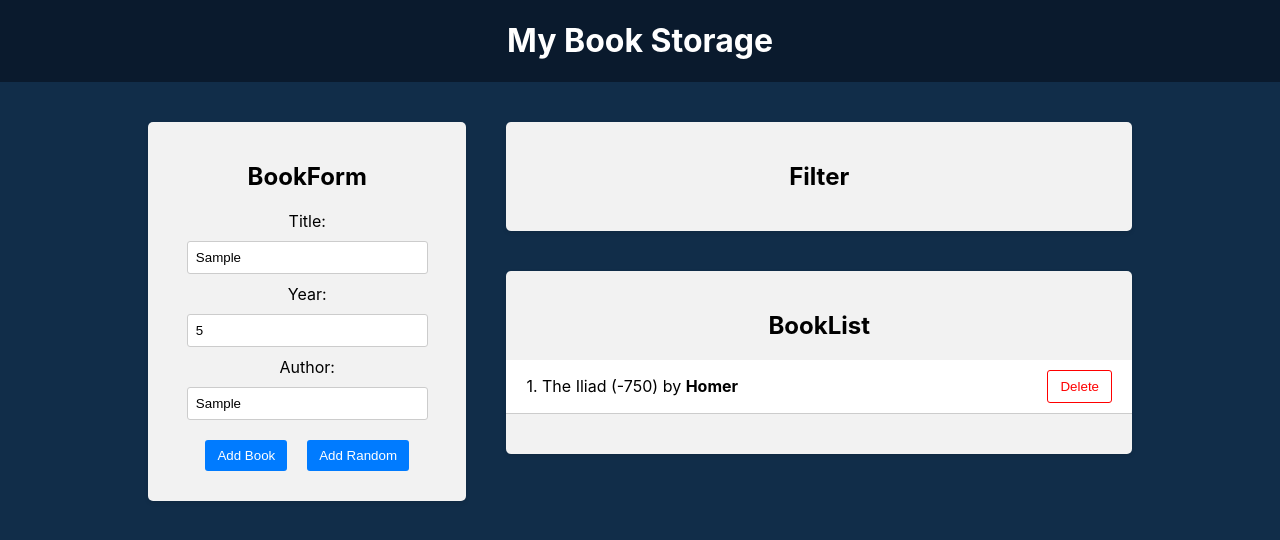
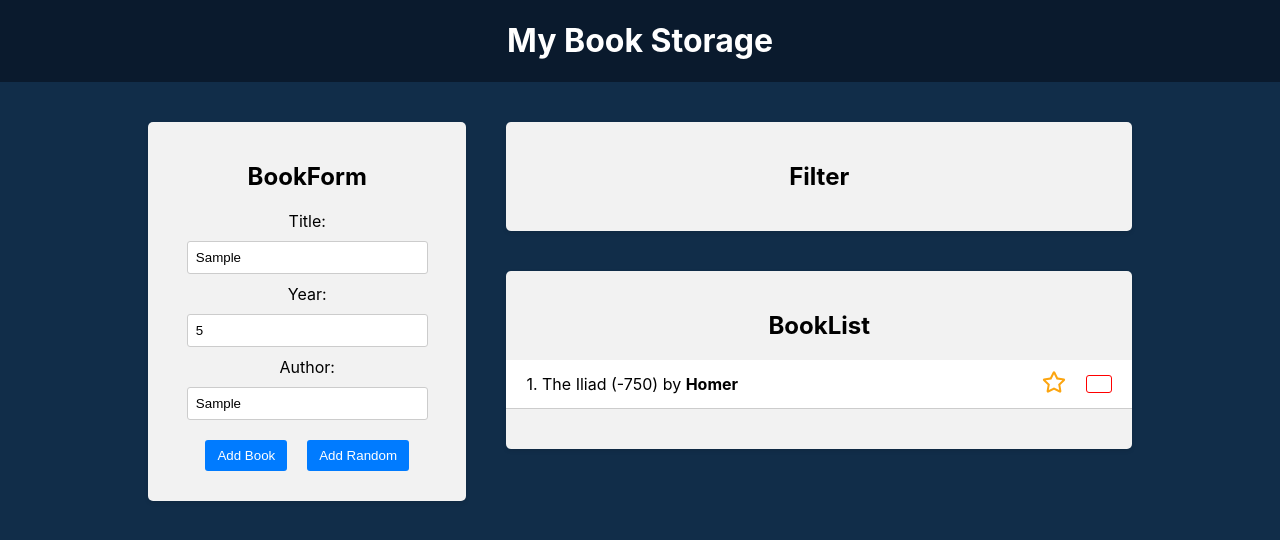
Before and after one commit to Blockchain-Country/store, a React (Create React App) app: page / in a window 1280 px wide. Both pictures are taken after typing "Sample", "5", "Sample" into the empty fields and a click on the button "Add Random". Shown: the top 540 px of the page. Built offline with nearby package versions, Linux system fonts and the light colour scheme.

Commit message:
added favorite icons

```diff
--- a/package.json
+++ b/package.json
@@ -9,6 +9,7 @@
     "@testing-library/user-event": "^13.5.0",
     "react": "^18.3.1",
     "react-dom": "^18.3.1",
+    "react-icons": "^5.3.0",
     "react-redux": "^8.1.2",
     "react-scripts": "5.0.1",
     "uuid": "^10.0.0",
--- a/src/components/bookList/BookList.js
+++ b/src/components/bookList/BookList.js
@@ -1,4 +1,6 @@
 import { useDispatch, useSelector } from 'react-redux'
+import { FaStar } from 'react-icons/fa'
+import { FaRegStar } from 'react-icons/fa'
 import { deleteBook } from '../../redux/book/ActionCreator'
 import './BookList.css'
 
@@ -30,7 +32,12 @@ const BookList = () => {
                 <span> by </span>
                 <strong>{book.author}</strong>
               </div>
-              <button onClick={() => handleDeleteBook(book.id)}>Delete</button>
+              <div className="book-actions">
+                <span onClick={() => {}}>
+                  <FaRegStar className="star-icon" />
+                </span>
+                <button onClick={() => handleDeleteBook(book.id)}></button>
+              </div>
             </li>
           ))}
         </ul>
```
Also changed, not shown: 1 other file (tests, documents, lock files or other folders).
